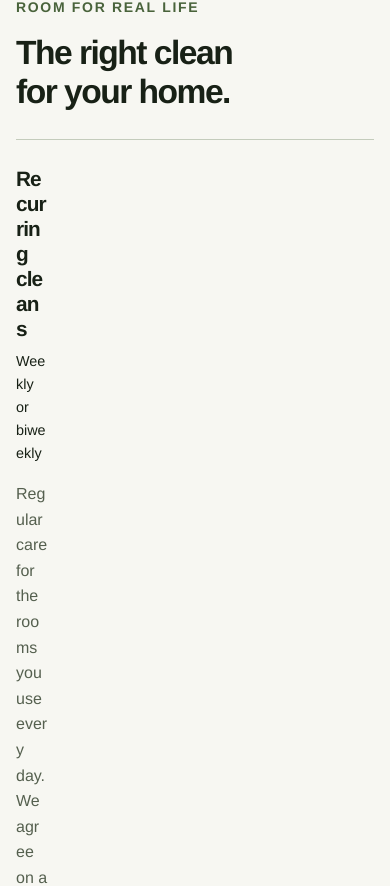
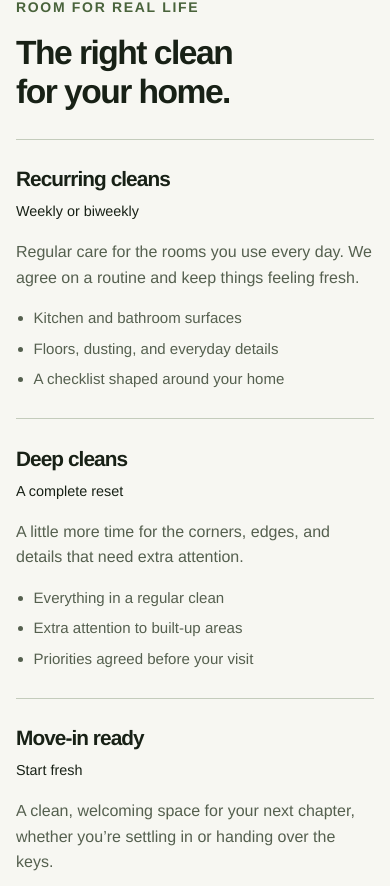
Before and after one commit to Alvintol/basic-editorial-template, a React (Vite) app: page / in a window 390 px wide. Shown: the part 1297-2183 px from the top of the page. Built offline with nearby package versions, Linux system fonts and the light colour scheme.

Commit message:
Update src/layout.css for card fitting

```diff
--- a/src/layout.css
+++ b/src/layout.css
@@ -6,13 +6,13 @@
 .site .editorial-hero .hero-photo img { flex: 1; height: 28rem; min-height: 0; }
 .site .editorial-hero .hero-photo figcaption { font-family: var(--font-accent); font-style: italic; font-size: 1rem; }
 .site .services-grid { grid-template-columns: 1fr; gap: 0; }
-.site .service-card { display: grid; grid-template-columns: 3rem 1fr; border: 0; border-top: 1px solid var(--border); background: transparent; padding: 1.7rem 0; gap: 2rem; }
-.site .service-body { display: grid; grid-template-columns: 1fr 1.3fr; column-gap: 3rem; }
+.site .service-card { display: block; border: 0; border-top: 1px solid var(--border); background: transparent; padding: 1.7rem 0; }
+.site .service-body { display: grid; grid-template-columns: minmax(0, 1fr) minmax(0, 1.3fr); column-gap: 3rem; }
 .site .service-body h3 { grid-column: 1; }
 .site .service-body .service-subtitle { grid-column: 1; margin-top: .5rem; }
 .site .service-body > p:not(.service-subtitle) { grid-column: 2; grid-row: 1 / span 2; margin: 0; }
 .site .service-body .feature-list { grid-column: 2; margin-top: 1rem; }
-.site .service-bottom { grid-column: 2; }
+.site .service-bottom { margin-top: 1.25rem; }
 .site .showcase .section-intro h2 { font-family: var(--font-accent); font-weight: 400; }
 .site .about h2 { font-family: var(--font-accent); font-weight: 400; }
 @media (max-width: 900px) { .site .editorial-hero { gap: 2rem; } }
@@ -21,7 +21,6 @@
   .site .editorial-hero h1 { font-size: clamp(3rem, 11vw, 4.8rem); }
   .site .editorial-hero .hero-photo { min-height: 0; }
   .site .editorial-hero .hero-photo img { height: 22rem; }
-  .site .service-card { grid-template-columns: 2rem 1fr; gap: 1rem; }
   .site .service-body { display: block; }
   .site .service-body > p:not(.service-subtitle) { margin-top: 1rem; }
 }
```
